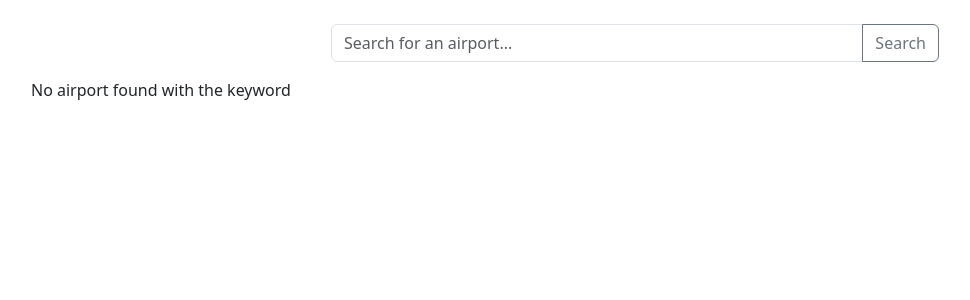
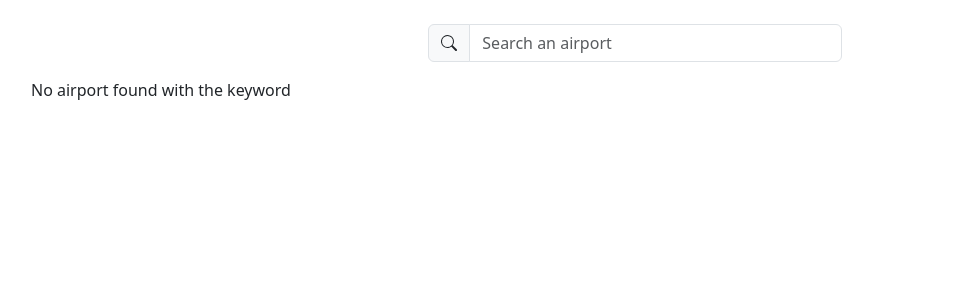
Before and after one commit to wwwwww-kg/world-airports, a Django app: template main/templates/search_results.html in a window 1280 px wide. Shown: the top 300 px of the page, without its empty margins (5-975 px from the left). Run offline with Django 5.2, Linux system fonts and the light colour scheme; the template is opened without the code that fills it, so the values that code supplies are empty; some libraries are stand-ins or nearby versions.

Commit message:
Update search bar appearance

```diff
--- a/main/templates/search_bar.html
+++ b/main/templates/search_bar.html
@@ -1,10 +1,14 @@
 {% load static %}
 
-<div class="row d-flex justify-content-center">
-    <form method="GET" action="" class="col-lg-6">
+<div class="d-flex flex-column align-items-center justify-content-center">
+    <form method="GET" action="" class="col-xl-4 col-12 col-sm-10 col-md-8 col-lg-6">
         <div class="input-group mb-3 search-bar">
-            <input type="text" class="form-control" placeholder="Search for an airport..." aria-label="Search" aria-describedby="search-bar" name="q" value="{{ request.GET.q }}">
-            <button class="btn btn-outline-secondary" type="submit">Search</button>
+            <span class="input-group-text">
+                <svg xmlns="http://www.w3.org/2000/svg" width="16" height="16" fill="currentColor" class="bi bi-search" viewBox="0 0 16 16">
+                    <path d="M11.742 10.344a6.5 6.5 0 1 0-1.397 1.398h-.001q.044.06.098.115l3.85 3.85a1 1 0 0 0 1.415-1.414l-3.85-3.85a1 1 0 0 0-.115-.1zM12 6.5a5.5 5.5 0 1 1-11 0 5.5 5.5 0 0 1 11 0"/>
+                  </svg>
+            </span>
+            <input type="text" class="form-control" placeholder="Search an airport" aria-label="Search" aria-describedby="search-bar" name="q" value="{{ request.GET.q }}">
         </div>
     </form>
 </div>
```
